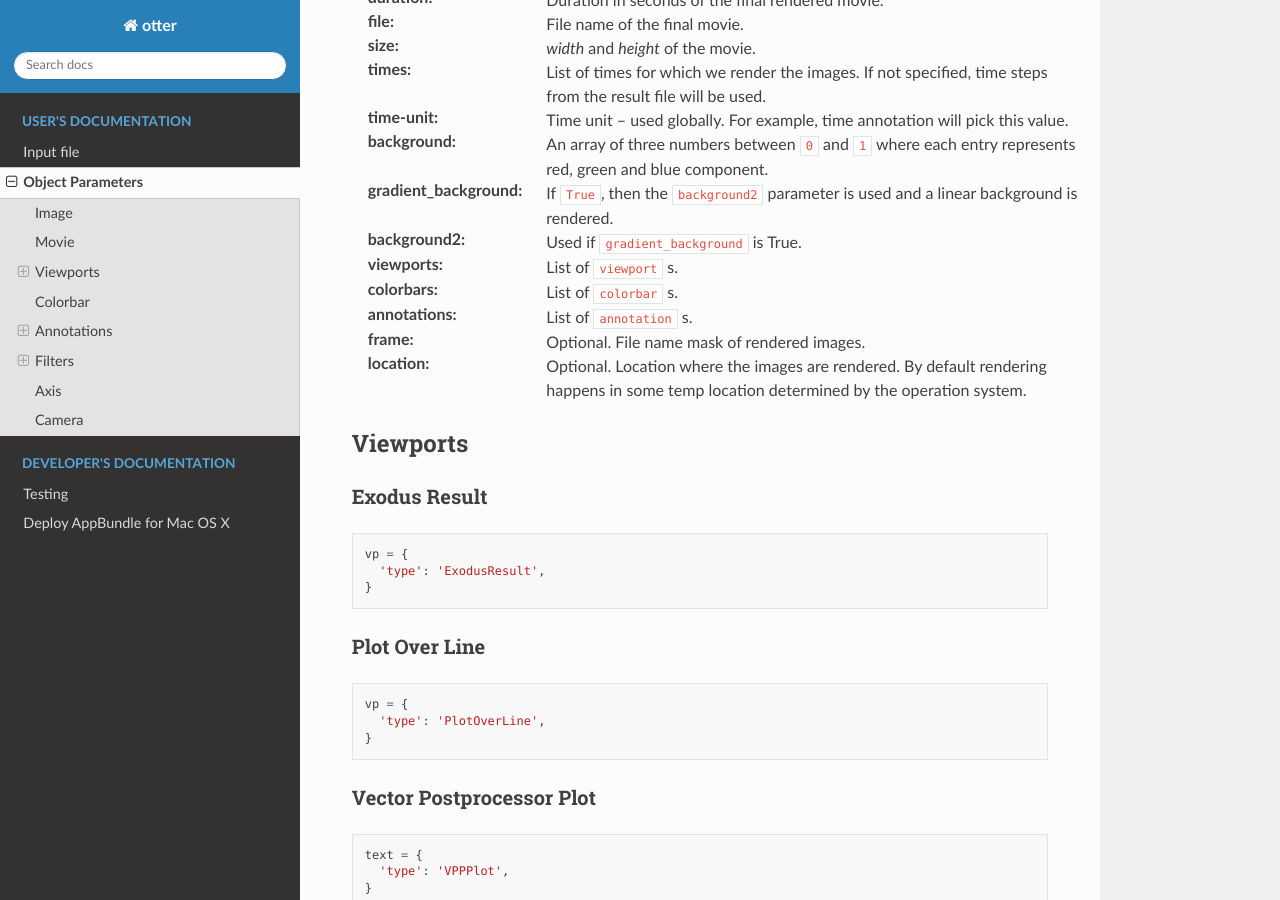
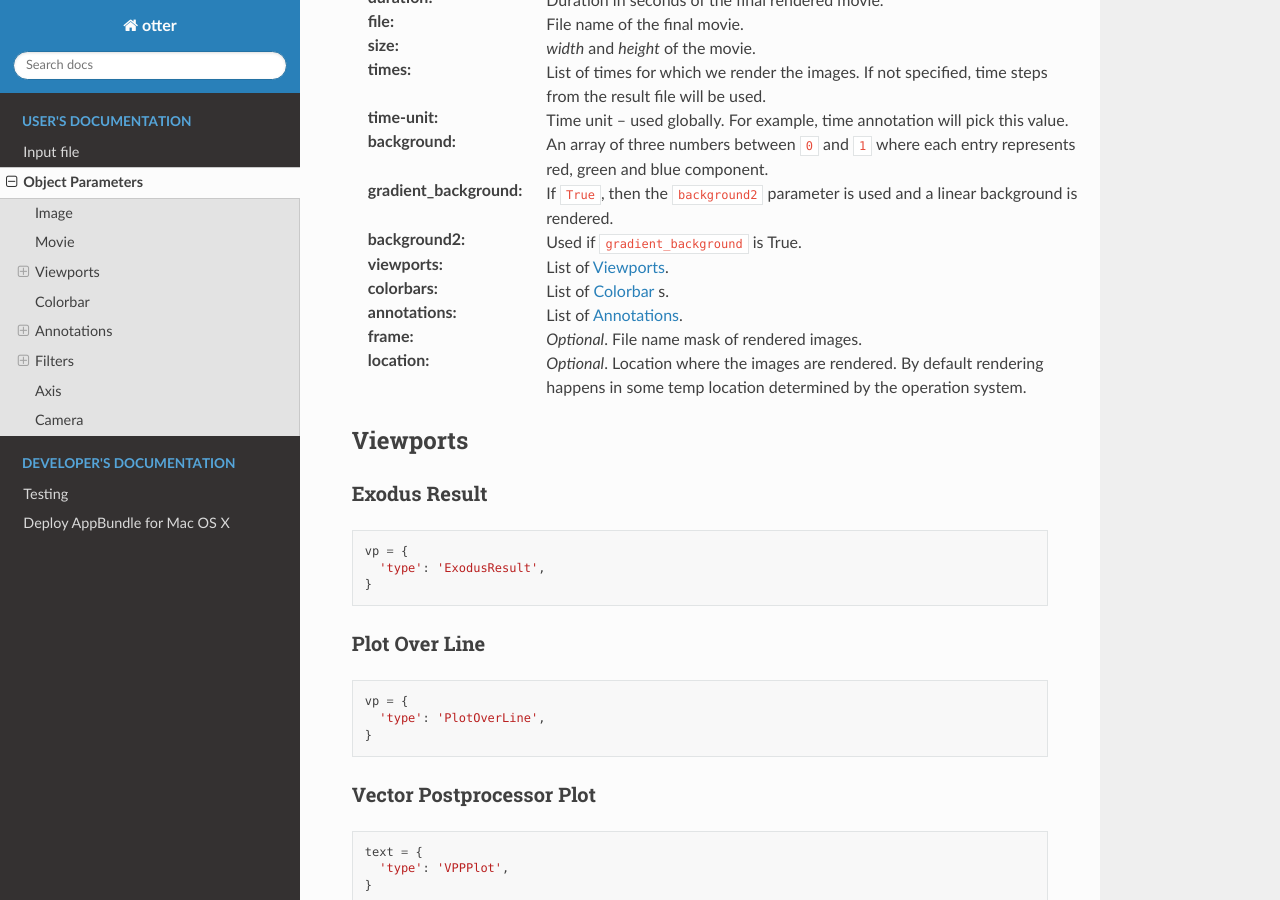
Before and after one commit to andrsd/otter, a Sphinx documentation site: the page built from docs/user/object-params.rst, in a window 1280 px wide and 900 px high, scrolled down 1166 px. Built offline with Sphinx 7.4.7 and the Read the Docs theme 2.0.0, drawn with Linux system fonts in a browser that asks for light colours.

Commit message:
More doco

```diff
--- a/docs/user/object-params.rst
+++ b/docs/user/object-params.rst
@@ -74,15 +74,15 @@ Movie
 
 :background2: Used if ``gradient_background`` is True.
 
-:viewports: List of ``viewport`` s.
+:viewports: List of :ref:`viewports`.
 
-:colorbars: List of ``colorbar`` s.
+:colorbars: List of :ref:`colorbar` s.
 
-:annotations: List of ``annotation`` s.
+:annotations: List of :ref:`annotations`.
 
-:frame: Optional. File name mask of rendered images.
+:frame: *Optional*. File name mask of rendered images.
 
-:location: Optional. Location where the images are rendered. By default rendering happens in some temp location determined by the operation system.
+:location: *Optional*. Location where the images are rendered. By default rendering happens in some temp location determined by the operation system.
 
 
 .. _viewports:
```
